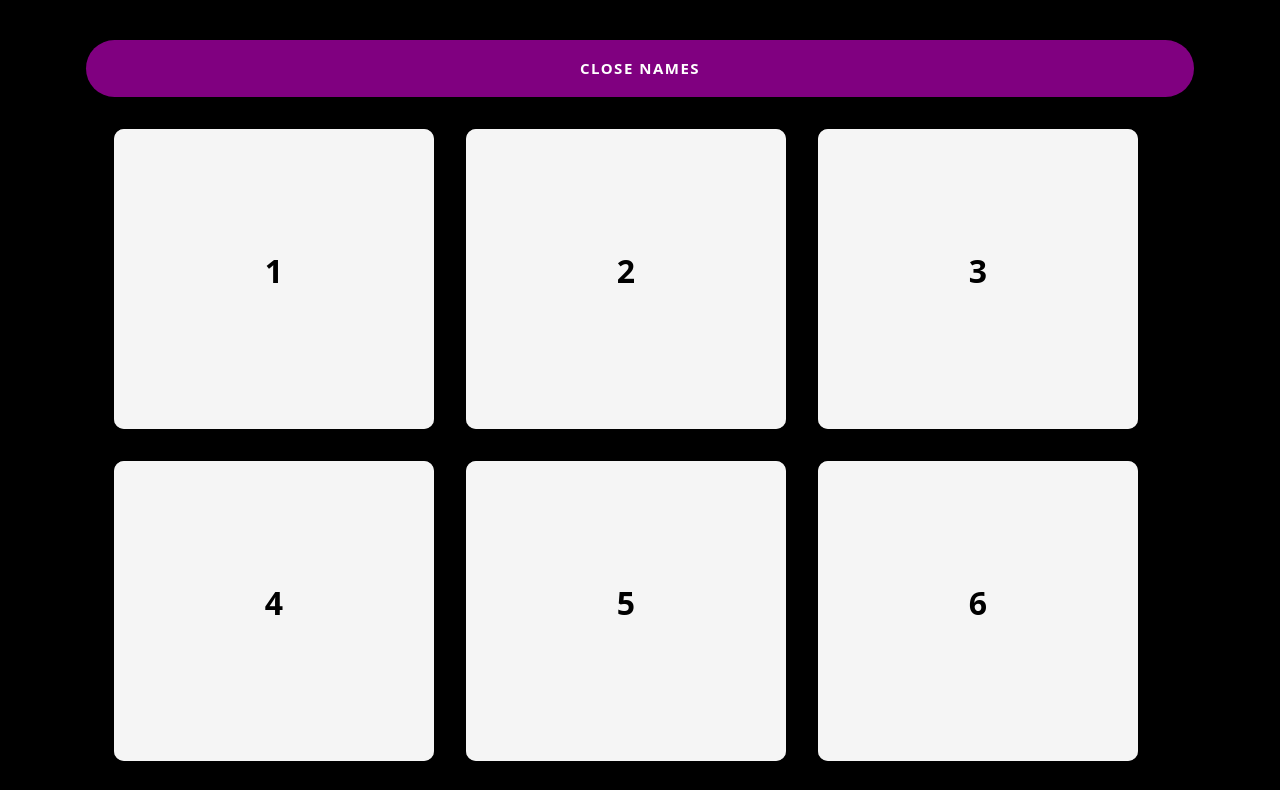
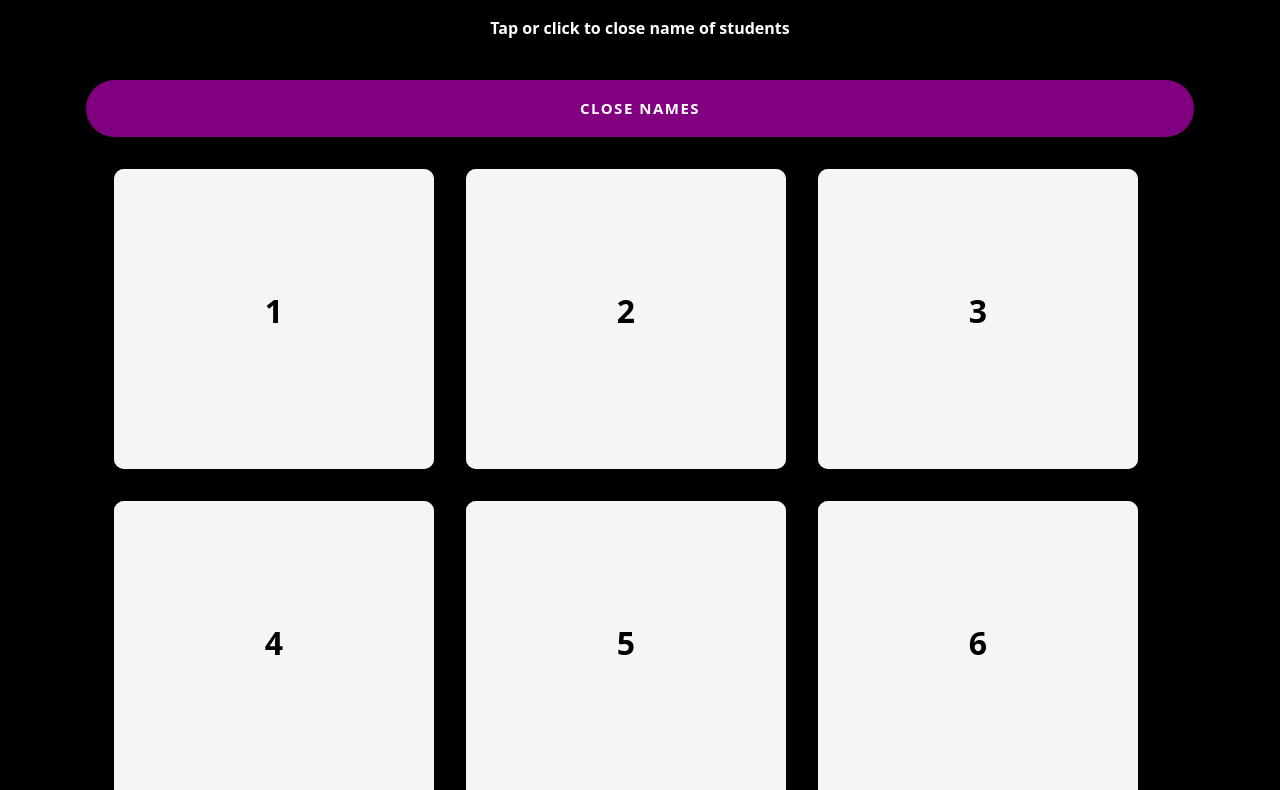
Before and after one commit to UiJosh20/15-students, a plain HTML site: page index.html in a window 1280 px wide. Both pictures are taken after a click on the button "DROP NAMES". Shown: the top 790 px of the page. Drawn offline with nearby package versions, Linux system fonts and the light colour scheme.

Commit message:
added info text

```diff
--- a/index.html
+++ b/index.html
@@ -10,6 +10,8 @@
 <body class="bg-black">
   <div class="container">
     <div class="row p-3">
+      <p class="text-white  text-center" id="dropText">Tap or click to display name of students</p>
+      <p class="text-white  text-center" id="closeText">Tap or click to close name of students</p>
       <button onclick="dropAll()" id="dropOn" class="btn btn-success w-100 mt-4 fw-bold glow">drop names</button>
       <button onclick="closeAll()" id="closeOn" class="btn btn-success w-100 mt-4 fw-bold glow">close names</button>
       <div id="display" class="d-flex flex-wrap col-sm mt-3"></div>
--- a/script.js
+++ b/script.js
@@ -1,6 +1,8 @@
 studentArray = []
 
 const dropAll = () => {
+  closeText.style.display = "block"
+  dropText.style.display = "none"
   document.getElementById('closeOn').style.display = "block";
   document.getElementById('dropOn').style.display = "none";
  class Fifteen {
@@ -30,6 +32,7 @@ const dropAll = () => {
 
 
  studentArray.push(one, two, three, four, five, six,seven, eight, nine, ten,eleven,twelve, thirteen, fourteen, fifteen)
+ display.innerHTML = ""
  studentArray.map((information, i)=>{
   display.innerHTML += `
   <div class="book d-flex flex-column m-3">
--- a/style.css
+++ b/style.css
@@ -77,3 +77,6 @@ p {
 #closeOn{
   display: none;
 }
+#closeText{
+  display: none;
+}
```
